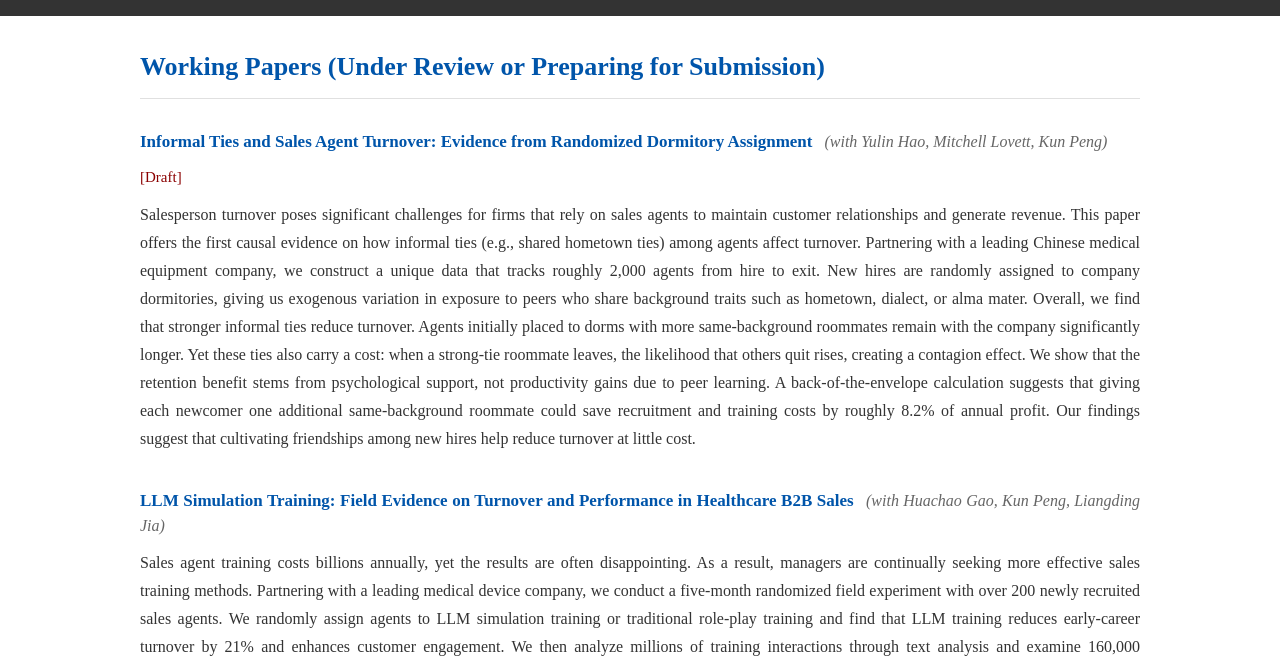
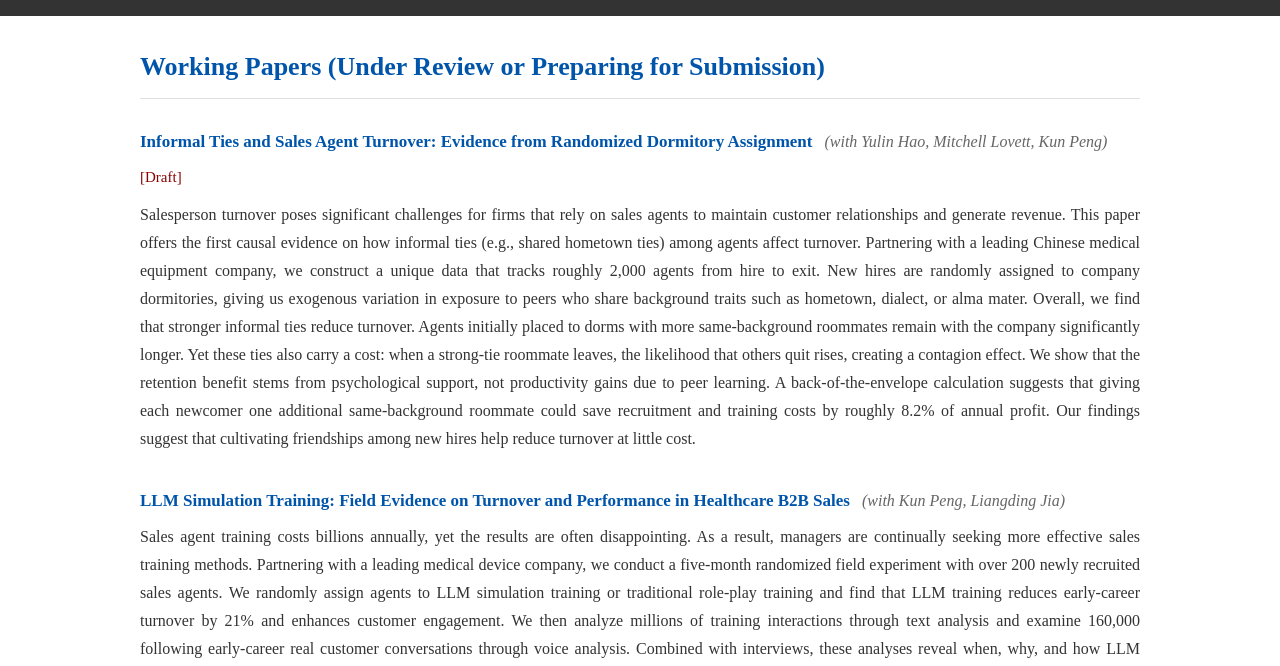
Before and after one commit to howiesun1024/personal-website, a plain HTML site: page research.html in a window 1280 px wide. Shown: the part 134-800 px from the top of the page. Drawn offline with Linux system fonts and the light colour scheme.

Commit message:
Update research.html

```diff
--- a/research.html
+++ b/research.html
@@ -153,7 +153,7 @@
             <div class="paper">
                 <div class="paper-title-line">
                     <h3>LLM Simulation Training: Field Evidence on Turnover and Performance in Healthcare B2B Sales</h3>
-                    <span class="metadata">(with Huachao Gao, Kun Peng, Liangding Jia)</span>
+                    <span class="metadata">(with Kun Peng, Liangding Jia)</span>
                 </div>
                 <p class="abstract">Sales agent training costs billions annually, yet the results are often disappointing. As a result, managers are continually seeking more effective sales training methods. Partnering with a leading medical device company, we conduct a five-month randomized field experiment with over 200 newly recruited sales agents. We randomly assign agents to LLM simulation training or traditional role-play training and find that LLM training reduces early-career turnover by 21% and enhances customer engagement. We then analyze millions of training interactions through text analysis and examine 160,000 following early-career real customer conversations through voice analysis. Combined with interviews, these analyses reveal when, why, and how LLM simulation proves effective in sales training. Our rough estimates indicate a return on investment of 900%, primarily driven by reduced turnover costs and improved performance metrics.</p>
             </div>
```
